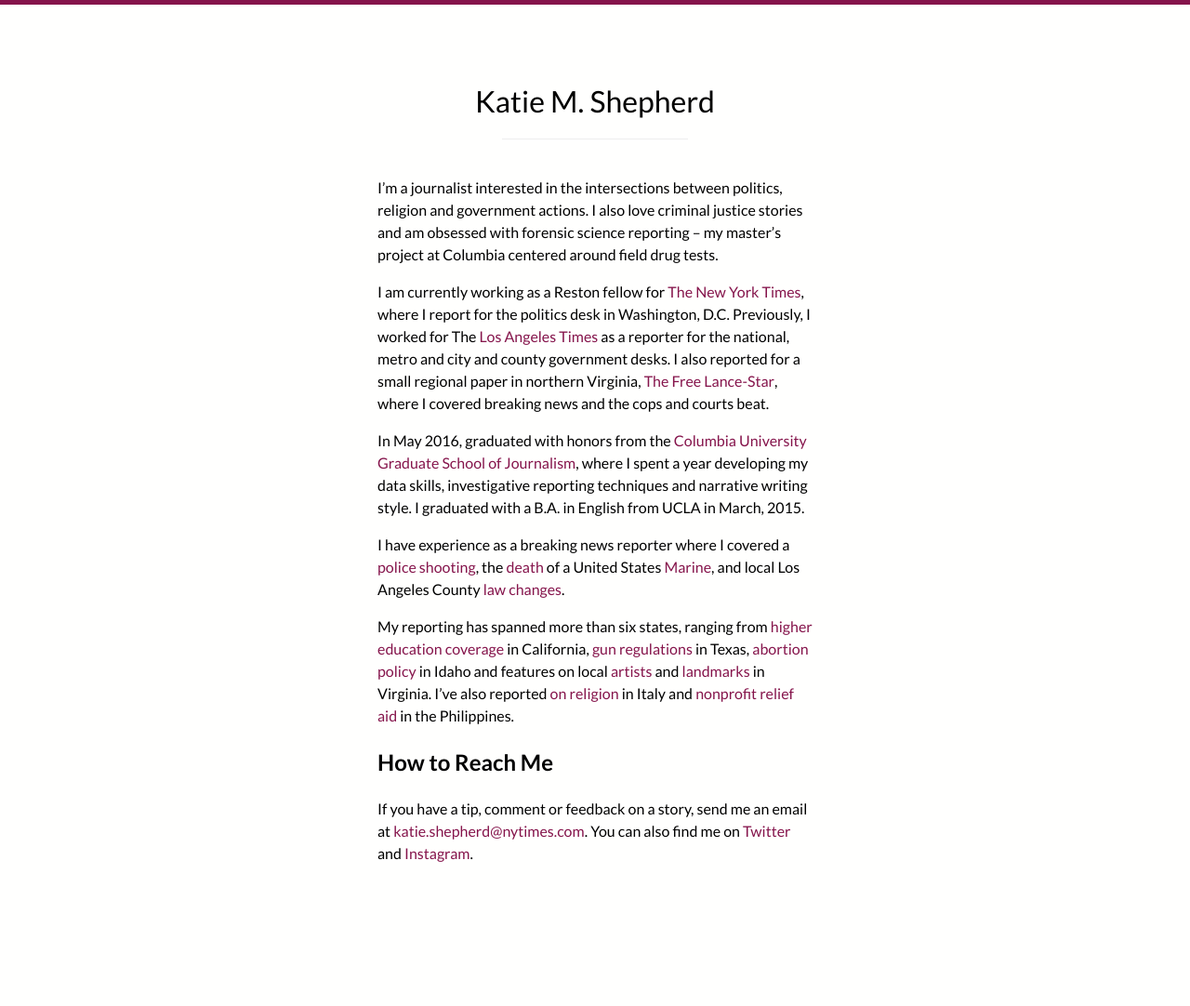
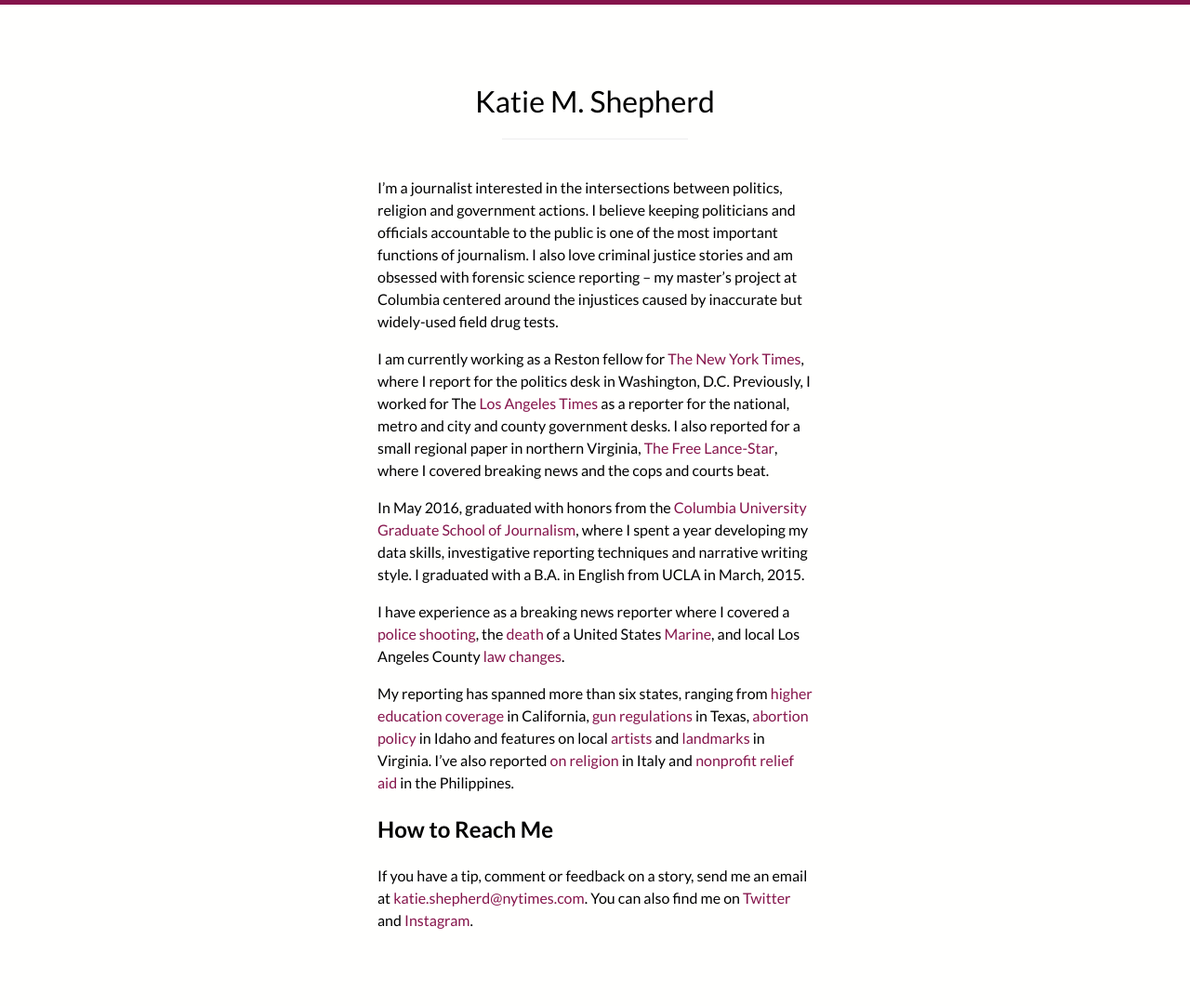
Before and after one commit to ksheps/ksheps.github.io, a Jekyll site: the page built from index.md, in a window 1280 px wide. Shown: the whole page at 93% size. Built offline with Jekyll 4.4.1, drawn with Linux system fonts in a browser that asks for light colours; before the commit the page ends 1010 px from its top, so only the background shows below that.

Commit message:
Update index.md

```diff
--- a/index.md
+++ b/index.md
@@ -6,7 +6,7 @@ layout: base
 
 ---
 
-I'm a journalist interested in the intersections between politics, religion and government actions. I also love criminal justice stories and am obsessed with forensic science reporting – my master's project at Columbia centered around field drug tests.
+I'm a journalist interested in the intersections between politics, religion and government actions. I believe keeping politicians and officials accountable to the public is one of the most important functions of journalism. I also love criminal justice stories and am obsessed with forensic science reporting – my master's project at Columbia centered around the injustices caused by inaccurate but widely-used field drug tests.
 
 I am currently working as a Reston fellow for [The New York Times](//nytimes.com), where I report for the politics desk in Washington, D.C. Previously, I worked for The [Los Angeles Times](//latimes.com) as a reporter for the national, metro and city and county government desks. I also reported for a small regional paper in northern Virginia, [The Free Lance-Star](//fredericksburg.com), where I covered breaking news and the cops and courts beat.
 
```
